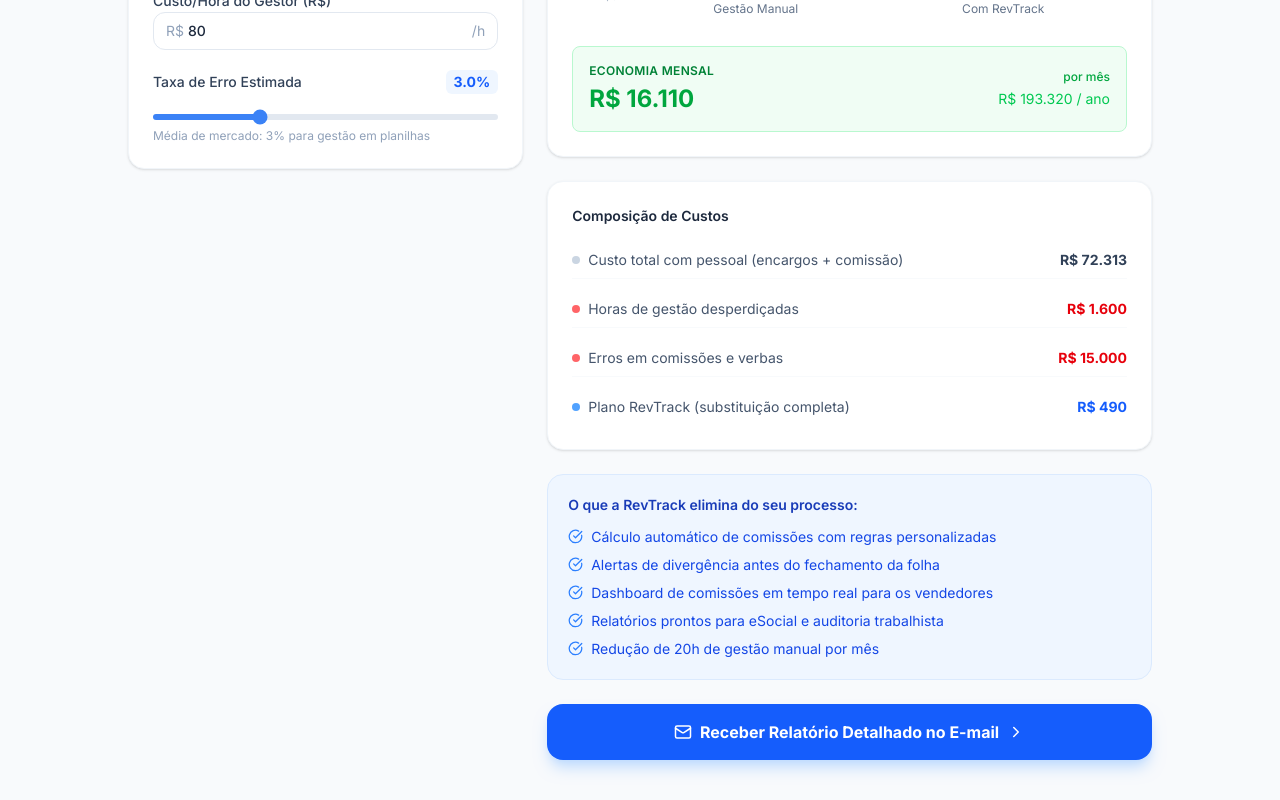
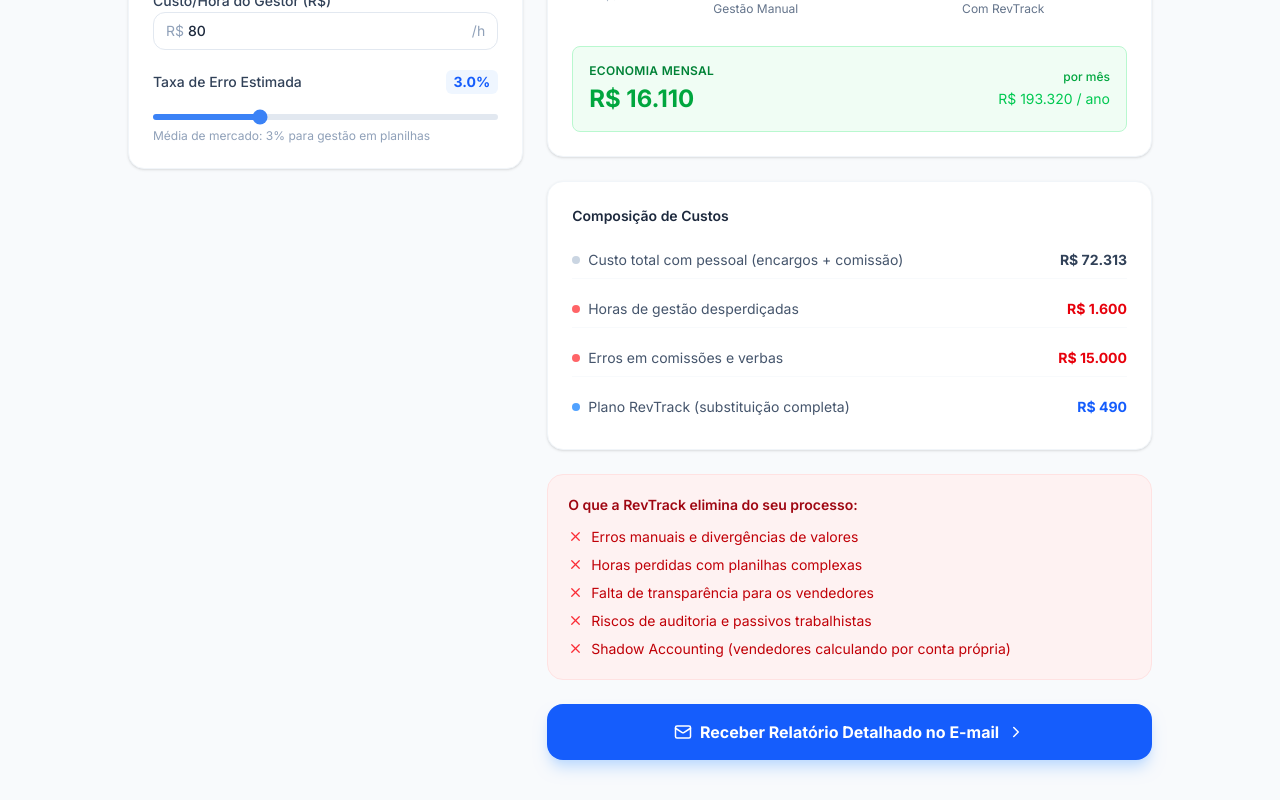
Before and after one commit to bezerraalbuquerque-sketch/calculadora-roi, a Next.js app: page / in a window 1280 px wide. Shown: the part 1007-1807 px from the top of the page. Built offline with nearby package versions, Linux system fonts and the light colour scheme.

Commit message:
Update: alterar card para mostrar problemas eliminados pela RevTrack

```diff
--- a/app/components/ROICalculator.tsx
+++ b/app/components/ROICalculator.tsx
@@ -553,19 +553,19 @@
             </div>
           </div>
 
-          {/* Benefits list */}
-          <div className="bg-blue-50 border border-blue-100 rounded-2xl p-5">
-            <p className="text-sm font-semibold text-blue-800 mb-3">O que a RevTrack elimina do seu processo:</p>
+          {/* Problems eliminated */}
+          <div className="bg-red-50 border border-red-100 rounded-2xl p-5">
+            <p className="text-sm font-semibold text-red-800 mb-3">O que a RevTrack elimina do seu processo:</p>
             <ul className="space-y-2">
               {[
-                "Cálculo automático de comissões com regras personalizadas",
-                "Alertas de divergência antes do fechamento da folha",
-                "Dashboard de comissões em tempo real para os vendedores",
-                "Relatórios prontos para eSocial e auditoria trabalhista",
-                "Redução de {h}h de gestão manual por mês".replace("{h}", String(inputs.mgmtHours)),
+                "Erros manuais e divergências de valores",
+                "Horas perdidas com planilhas complexas",
+                "Falta de transparência para os vendedores",
+                "Riscos de auditoria e passivos trabalhistas",
+                "Shadow Accounting (vendedores calculando por conta própria)",
               ].map((item) => (
-                <li key={item} className="flex items-start gap-2 text-sm text-blue-700">
-                  <CheckCircle size={15} className="text-blue-500 shrink-0 mt-0.5" />
+                <li key={item} className="flex items-start gap-2 text-sm text-red-700">
+                  <X size={15} className="text-red-500 shrink-0 mt-0.5" />
                   {item}
                 </li>
               ))}
```
